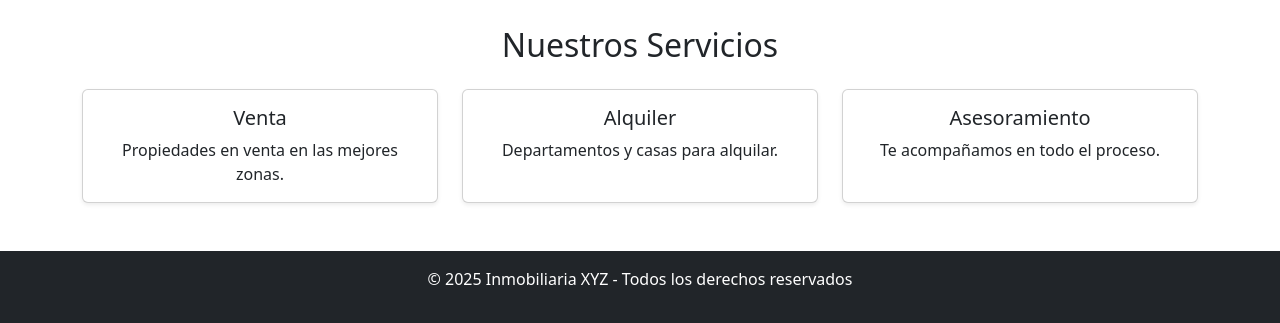
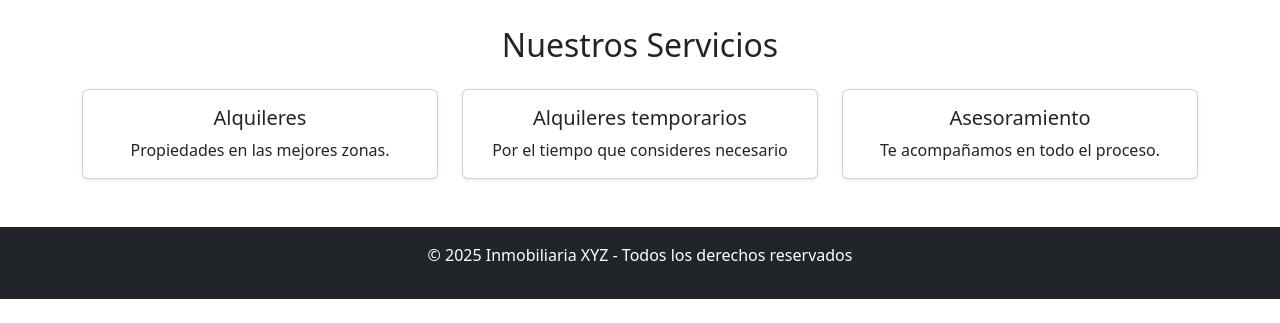
Before and after one commit to Corval-LC/Saul_hnos, a plain HTML site: page index.html in a window 1280 px wide. Shown: the part 1091-1414 px from the top of the page. After the commit the page ends 1390 px from the top, so only its background shows below. Drawn offline with nearby package versions, Linux system fonts and the light colour scheme.

Commit message:
Modicar index

```diff
--- a/index.html
+++ b/index.html
@@ -93,8 +93,8 @@
       <div class="col-md-4">
         <div class="card shadow-sm h-100">
           <div class="card-body">
-            <h5 class="card-title">Venta</h5>
-            <p class="card-text">Propiedades en venta en las mejores zonas.</p>
+            <h5 class="card-title">Alquileres</h5>
+            <p class="card-text">Propiedades en las mejores zonas.</p>
           </div>
         </div>
       </div>
@@ -102,8 +102,8 @@
       <div class="col-md-4">
         <div class="card shadow-sm h-100">
           <div class="card-body">
-            <h5 class="card-title">Alquiler</h5>
-            <p class="card-text">Departamentos y casas para alquilar.</p>
+            <h5 class="card-title">Alquileres temporarios</h5>
+            <p class="card-text">Por el tiempo que consideres necesario</p>
           </div>
         </div>
       </div>
```
